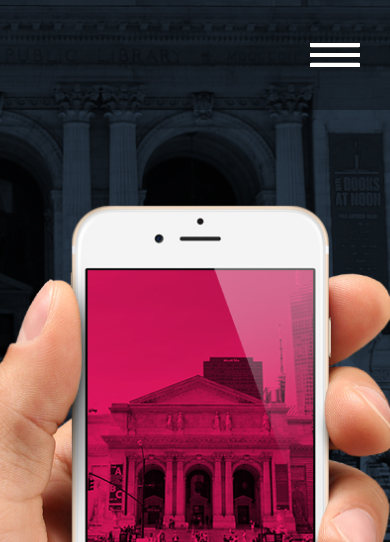
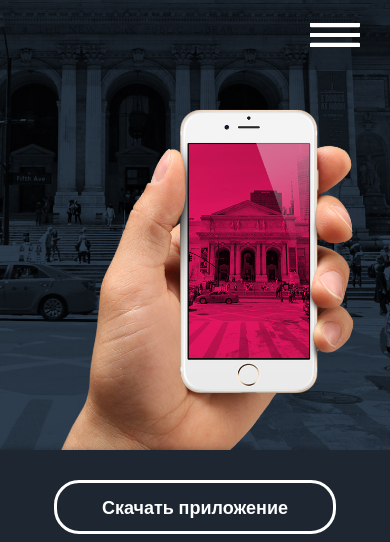
Before and after one commit to ruslantsarenko/Pink, a website: page app/index.html in a window 390 px wide. Shown: the top 542 px of the page. Drawn offline with nearby package versions, Linux system fonts and the light colour scheme.

Commit message:
last changes

```diff
--- a/app/sass/blocks/main/hero-section.scss
+++ b/app/sass/blocks/main/hero-section.scss
@@ -1,23 +1,19 @@
 .hero-section {
-	height: 100vh;
 	width: 100%;
 	background: #263341 url('../img/main/hero-back.jpg') no-repeat center;
 	background-size: cover;
 }
 .hero-section__content-wrap {
-	position: relative;
 	max-width: 990px;
-	height: 70%;
+	text-align: center;
 	margin: 0 auto;
 }
 .hero-section__content {
-	position: absolute;
-	top: 60%;
-	left: 2%;
-	transform: translateY(-50%);
-	text-align: center;
+	padding: 20px;
+	width: 340px;
 }
 .hero-section__slogan {
+	margin: 30px 0;
 	font-family: $main-font;
 	font-weight: 200;
 	color: $hero-section;
@@ -129,7 +125,7 @@
 	.hero-section {
 		position: relative;
 		background-position: 78% 50%;
-
+		min-height: 450px;
 	}
 
 	.hero-section__content {
--- a/app/sass/blocks/main/main-header.scss
+++ b/app/sass/blocks/main/main-header.scss
@@ -146,6 +146,12 @@ background: transparent url('../img/main/menu-close.png') no-repeat center;
 }
 }
 @media (max-width: 700px) {
+	.main-header {
+	min-height: 70px;
+	}
+	.main-header__container {
+		min-height: 70px;
+	}
 	.main-header__btn-nav {
 		margin-right: 30px;
 	}
```
Also changed, not shown: app/css/style.css, dist/css/style.css, dist/img/svg/bars-solid.svg (deleted).
